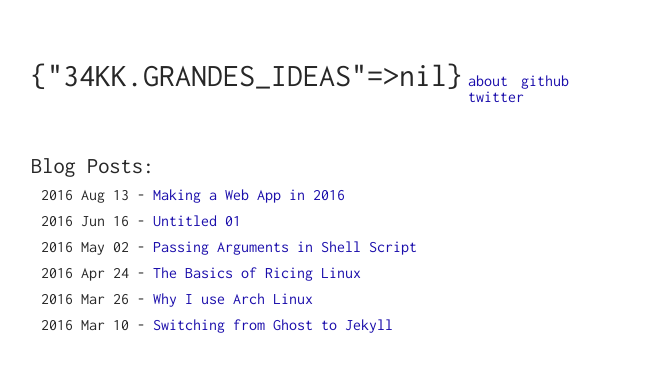
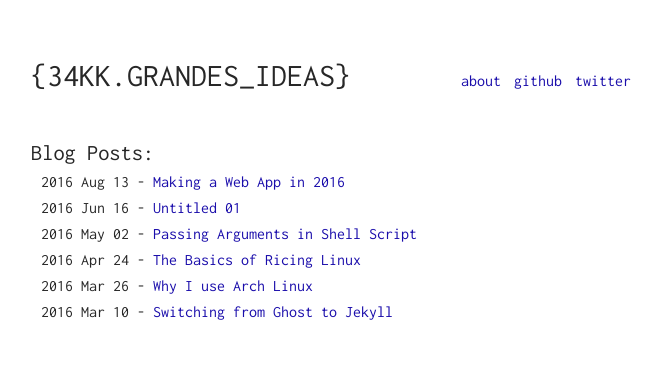
Before and after one commit to 34kk/34kk.github.io, a Jekyll site: the page built from index.html, in a window 1280 px wide. Shown: the top 372 px of the page, without its empty margins (309-970 px from the left). Built offline with Jekyll 4.4.1, drawn with Linux system fonts in a browser that asks for light colours.

```diff
--- a/_config.yml
+++ b/_config.yml
@@ -3,7 +3,7 @@ permalink: /blog/:title
 
 
 # My variables
-name: {34KK.GRANDES_IDEAS}
+name: "{34KK.GRANDES_IDEAS}"
 description:
 google_verification: null
 
```
